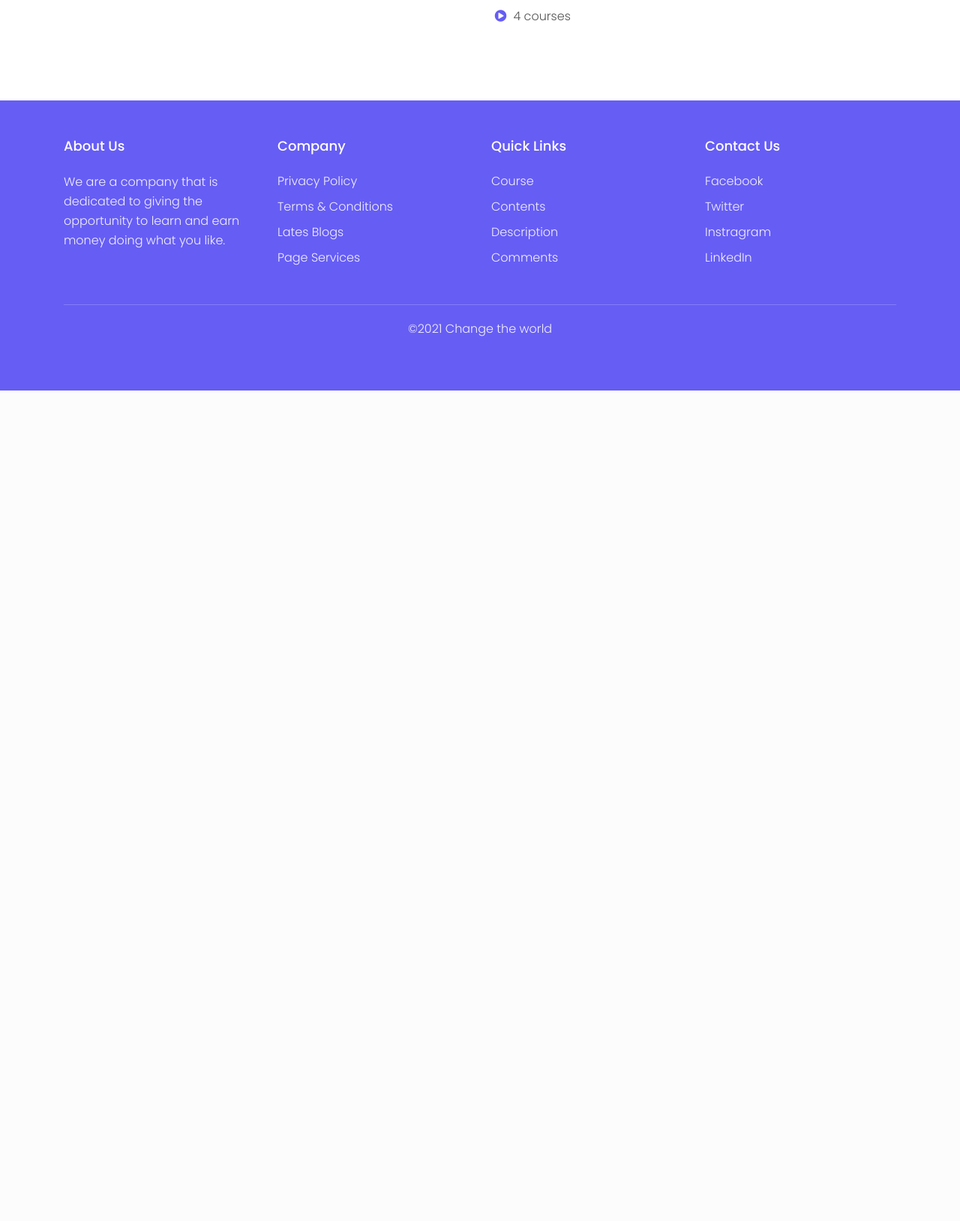
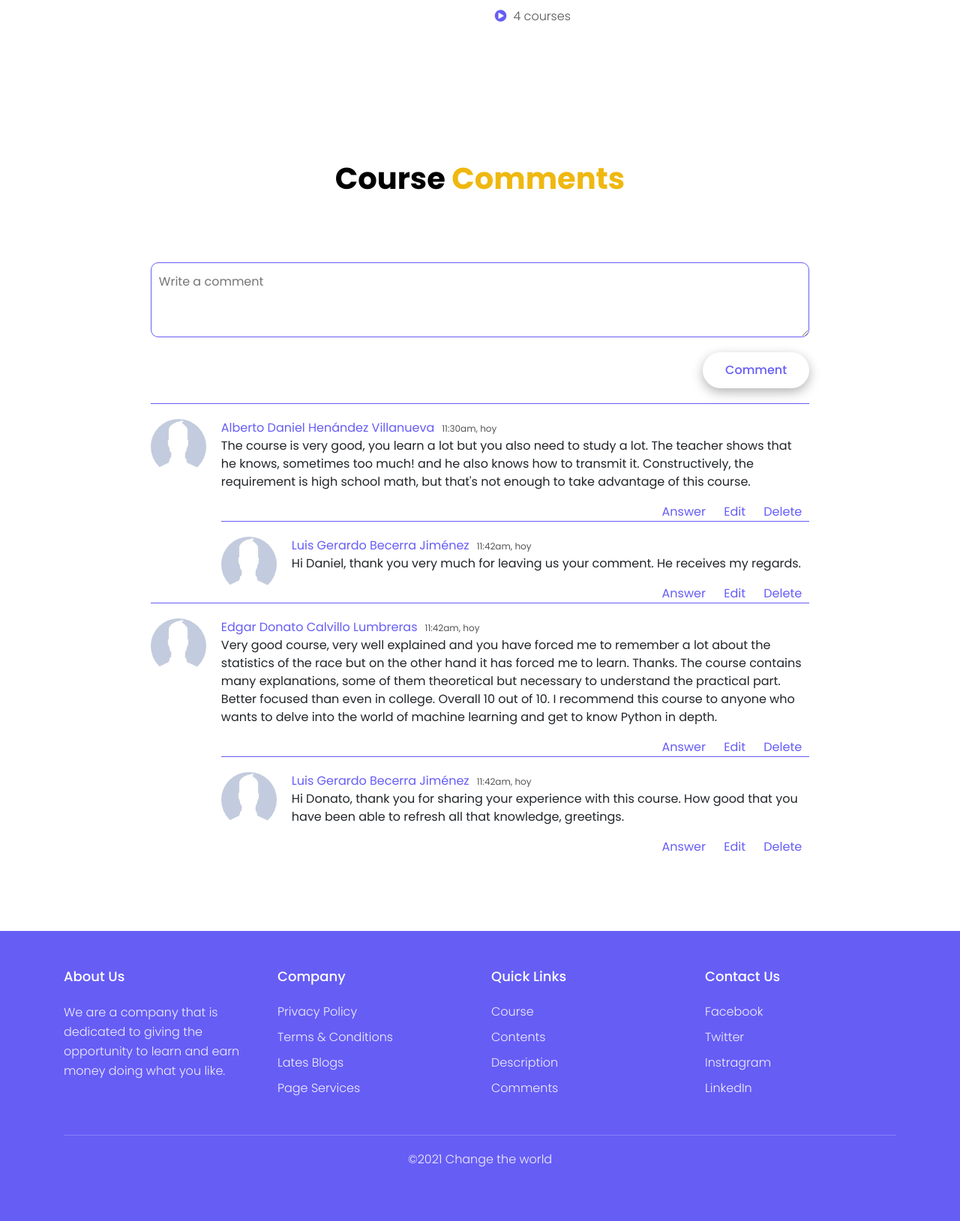
Before and after one commit to AlbertoHV23/BDM, a PHP site: page /PaginaCurso.html in a window 1280 px wide. Shown: the part 3057-4686 px from the top of the page at 75% size. Before the commit the page ends 3578 px from the top, so only its background shows below. Run offline with PHP 8.4, Linux system fonts and the light colour scheme.

Commit message:
Comentarios
Se hizo la parte de comentarios

```diff
--- a/PaginadeInicio/CSS/styleCourse.css
+++ b/PaginadeInicio/CSS/styleCourse.css
@@ -378,6 +378,58 @@ text-transform: capitalize;
     color: var(--black-400);
 }
 
+/* comments */
+.comments-box{
+    margin: 20px 0;
+}
+
+.form-comments textarea{
+    width: 100%;
+    height: 84px;
+    max-width: 100%;
+    min-width: 100%;
+    min-height: 100px;
+    max-height: 300px;
+    padding: 10px;
+    line-height: 30px;
+    border: 1px solid var(--main-color);
+    margin-bottom: 20px;
+    border-radius: 10px;
+}
+
+.form-comments .btn{
+    margin-bottom: 20px;
+}
+.media{
+    border-top: 1px solid var(--main-color);
+    padding-top: 20px;
+}
+
+.media img{
+    margin-right: 20px;
+    border-radius: 50%;
+}
+
+.media-body .name{
+    color: var(--main-color);
+    margin-bottom: 0;
+}
+
+.media-body .name span{
+    font-size: 12px;
+    color: var(--black-400);
+    margin-left: 10px;
+}
+
+.media .user-comment{
+    margin-top: q0px;
+}
+
+.media .media-body .buttons a{
+    text-decoration: none;
+    margin: 10px;
+}
+
 @keyframes courseani01{
     0%,100%{
         transform: translateY(10px);
--- a/PaginadeInicio/PaginaCurso.html
+++ b/PaginadeInicio/PaginaCurso.html
@@ -235,6 +235,106 @@
     </section>
     <!-- Instructor-Inicio -->
 
+    <!-- Comments Inicio -->
+    <section class="comments section-padding" id="comments">
+        <div class="container">
+            <div class="row justify-content-center">
+                <div class="section-title">
+                    <h2>Course <span>Comments</span></h2>
+                </div>
+            </div>
+            <div class="row comments-box justify-content-center">
+                <div class="col-lg-10">
+                    <form action="" class="form-comments d-flex justify-content-end flex-wrap">
+                        <textarea name="" id="" placeholder="Write a comment"></textarea>
+                        <a href="#" class="btn btn-comment">comment</a>
+                    </form>
+
+                    <div class="media">
+                        <img src="/PaginadeInicio/IMG/avatar_opt.jpg" width="74" height="74" alt="">
+
+                        <div class="media-body">
+                            <p class="name">Alberto Daniel Henández Villanueva<span>11:30am, hoy</span></p>
+                            <p class="user-comment">
+                                The course is very good, you learn a lot but you also need to study a
+                                lot. The teacher shows that he knows, sometimes too much! and he also knows how to transmit
+                                it. Constructively, the requirement is high school math, but that's not enough to take
+                                advantage of this course.
+                            </p>
+                            <div class="buttons text-right">
+                                <a href="#">Answer</a>
+                                <a href="#">Edit</a>
+                                <a href="#">Delete</a>
+                            </div>
+
+                            <div class="media">
+                                <img src="/PaginadeInicio/IMG/avatar_opt.jpg" width="74" height="74" alt="">
+
+                                <div class="media-body">
+                                    <p class="name">Luis Gerardo Becerra Jiménez<span>11:42am, hoy</span></p>
+                                    <p class="user-comment">
+                                        Hi Daniel, thank you very much for leaving us your comment.
+                                        He receives my regards.
+                                    </p>
+                                    <div class="buttons text-right">
+                                        <a href="#">Answer</a>
+                                        <a href="#">Edit</a>
+                                        <a href="#">Delete</a>
+                                    </div>
+
+                                </div>
+                            </div>
+
+                        </div>
+                    </div>
+
+                    <div class="media">
+                        <img src="/PaginadeInicio/IMG/avatar_opt.jpg" width="74" height="74" alt="">
+
+                        <div class="media-body">
+                            <p class="name">Edgar Donato Calvillo Lumbreras<span>11:42am, hoy</span></p>
+                            <p class="user-comment">
+                                Very good course, very well explained and you have forced me to
+                                remember a lot about the statistics of the race but on the other hand it has forced me
+                                to learn. Thanks. The course contains many explanations, some of them theoretical but
+                                necessary to understand the practical part. Better focused than even in college. Overall
+                                10 out of 10. I recommend this course to anyone who wants to delve into the world of
+                                machine learning and get to know Python in depth.
+                            </p>
+                            <div class="buttons text-right">
+                                <a href="#">Answer</a>
+                                <a href="#">Edit</a>
+                                <a href="#">Delete</a>
+                            </div>
+
+                            <div class="media">
+                                <img src="/PaginadeInicio/IMG/avatar_opt.jpg" width="74" height="74" alt="">
+
+                                <div class="media-body">
+                                    <p class="name">Luis Gerardo Becerra Jiménez<span>11:42am, hoy</span></p>
+                                    <p class="user-comment">
+                                        Hi Donato, thank you for sharing your experience with this course. How good that
+                                        you have been able to refresh all that knowledge, greetings.
+                                    </p>
+                                    <div class="buttons text-right">
+                                        <a href="#">Answer</a>
+                                        <a href="#">Edit</a>
+                                        <a href="#">Delete</a>
+                                    </div>
+
+                                </div>
+                            </div>
+
+                        </div>
+                    </div>
+
+
+                </div>
+            </div>
+        </div>
+    </section>
+    <!-- Comments Final -->
+
     <!-- Conact Inicio -->
     <footer class="footer" data-scroll-index="4">
     <div class="container">
@@ -286,7 +386,7 @@
         </div>
     </div>
     </footer>
- <!-- Conact Final -->
+    <!-- Conact Final -->
 
     <!-- jquery js -->
     <script src="https://ajax.googleapis.com/ajax/libs/jquery/3.5.1/jquery.min.js"></script>
```
